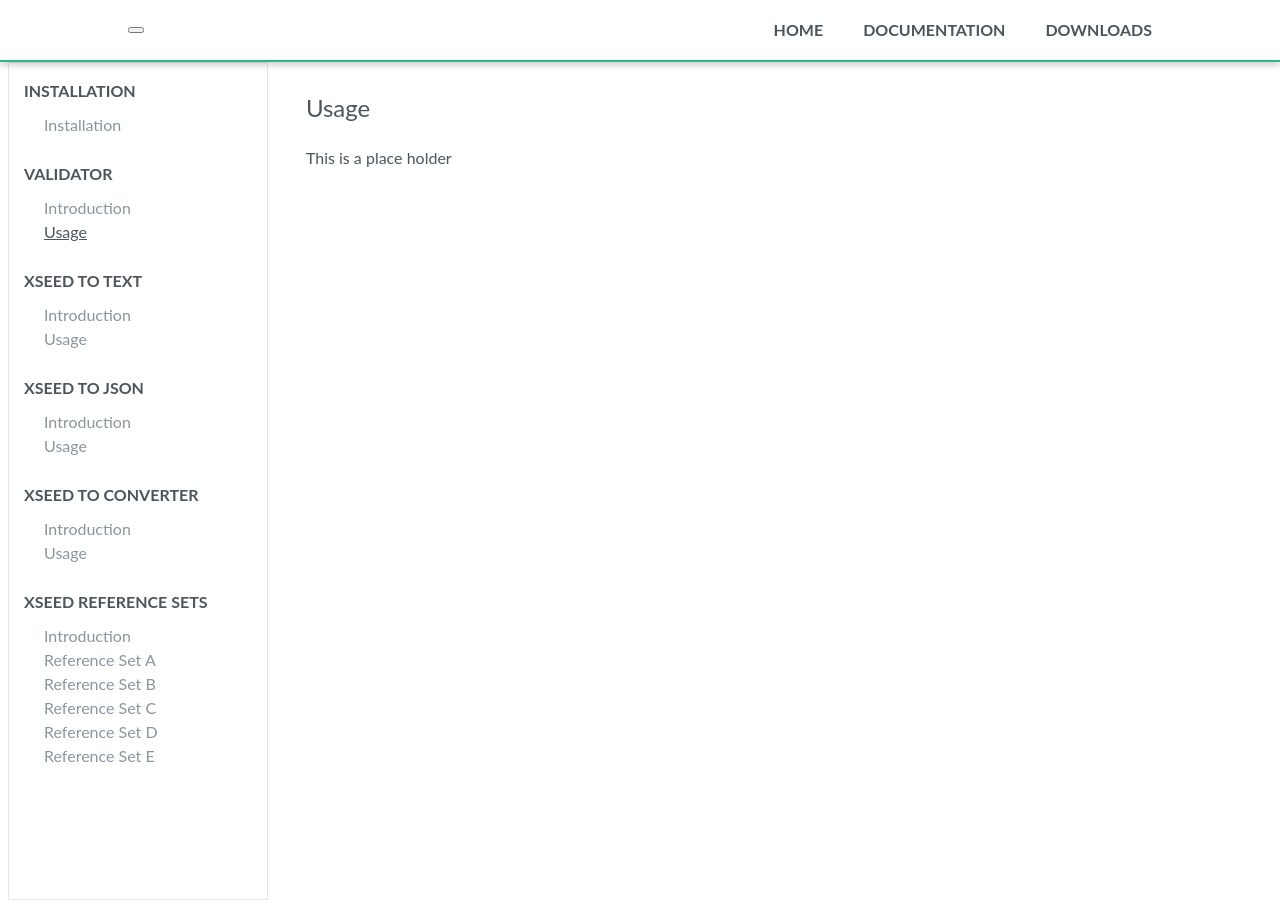
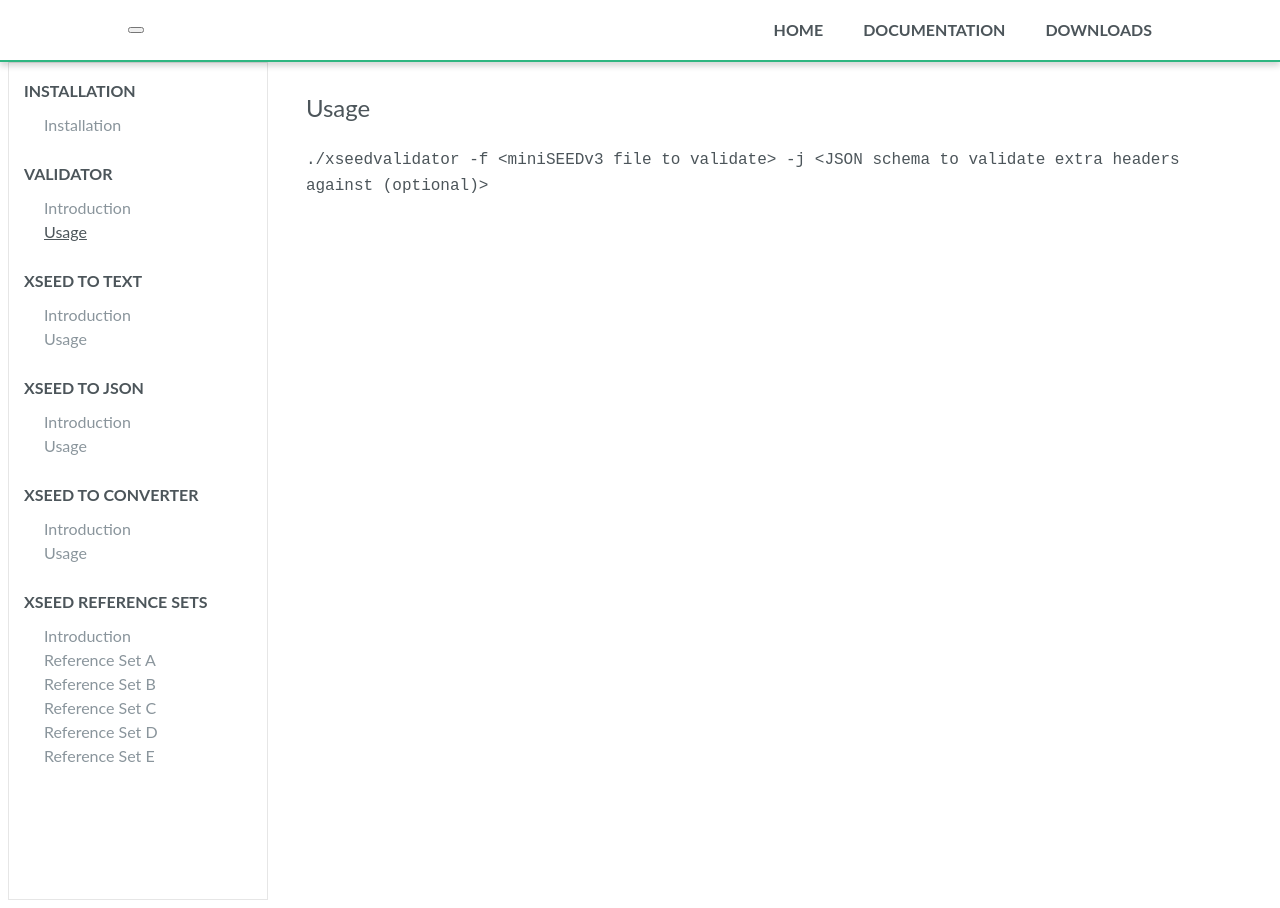
Before and after one commit to jeffreyleifer/xseed-utils, a Jekyll site: the page built from docs/_documentation/Validator/Usage.md, in a window 1280 px wide. Built offline with Jekyll 4.4.1, drawn with Linux system fonts in a browser that asks for light colours; nearby versions of some CDN libraries; comment, search, counter and statistics services are not loaded.

````diff
--- a/docs/_documentation/Validator/Usage.md
+++ b/docs/_documentation/Validator/Usage.md
@@ -5,4 +5,4 @@ order: 2
 title: Usage
 ---
 
-This is a place holder
+```./xseedvalidator -f <miniSEEDv3 file to validate> -j <JSON schema to validate extra headers against (optional)>```
````
Also changed, not shown: docs/_documentation/Validator/Introduction.md (+1 -3 lines).
